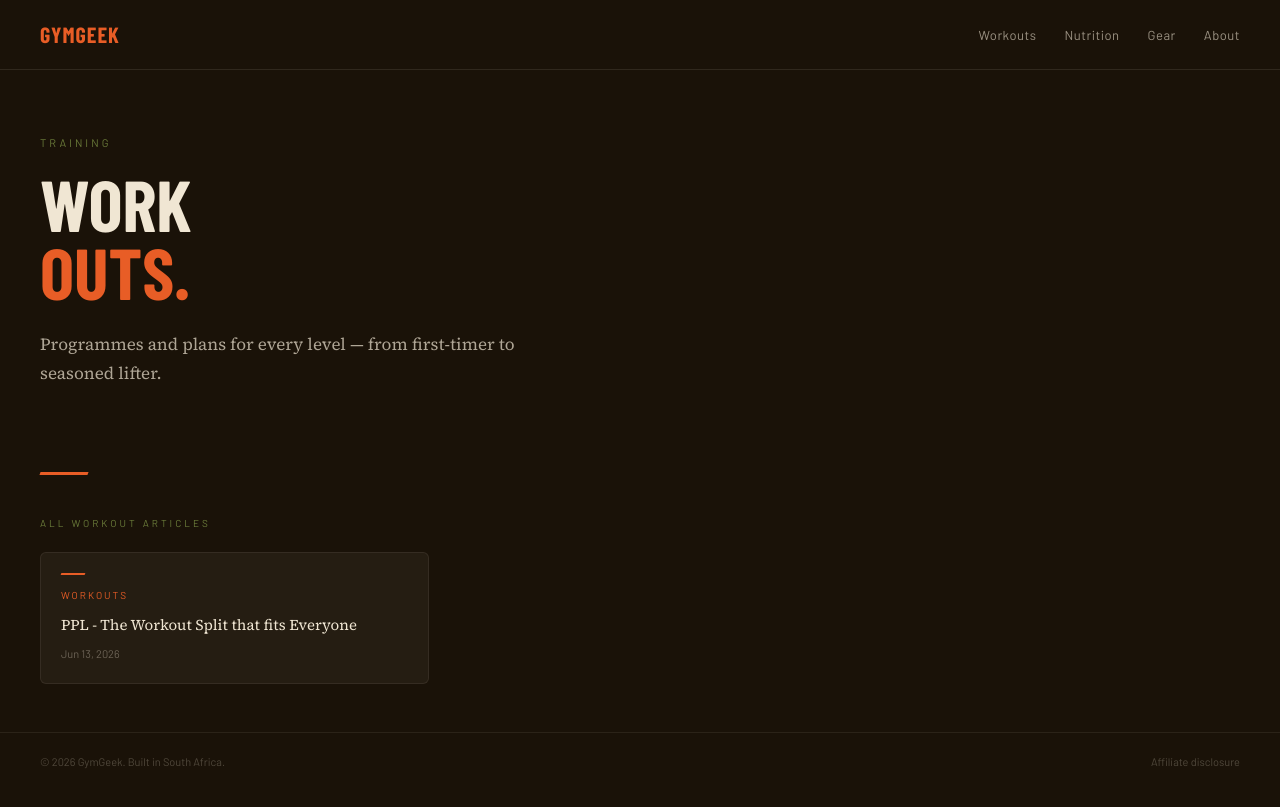
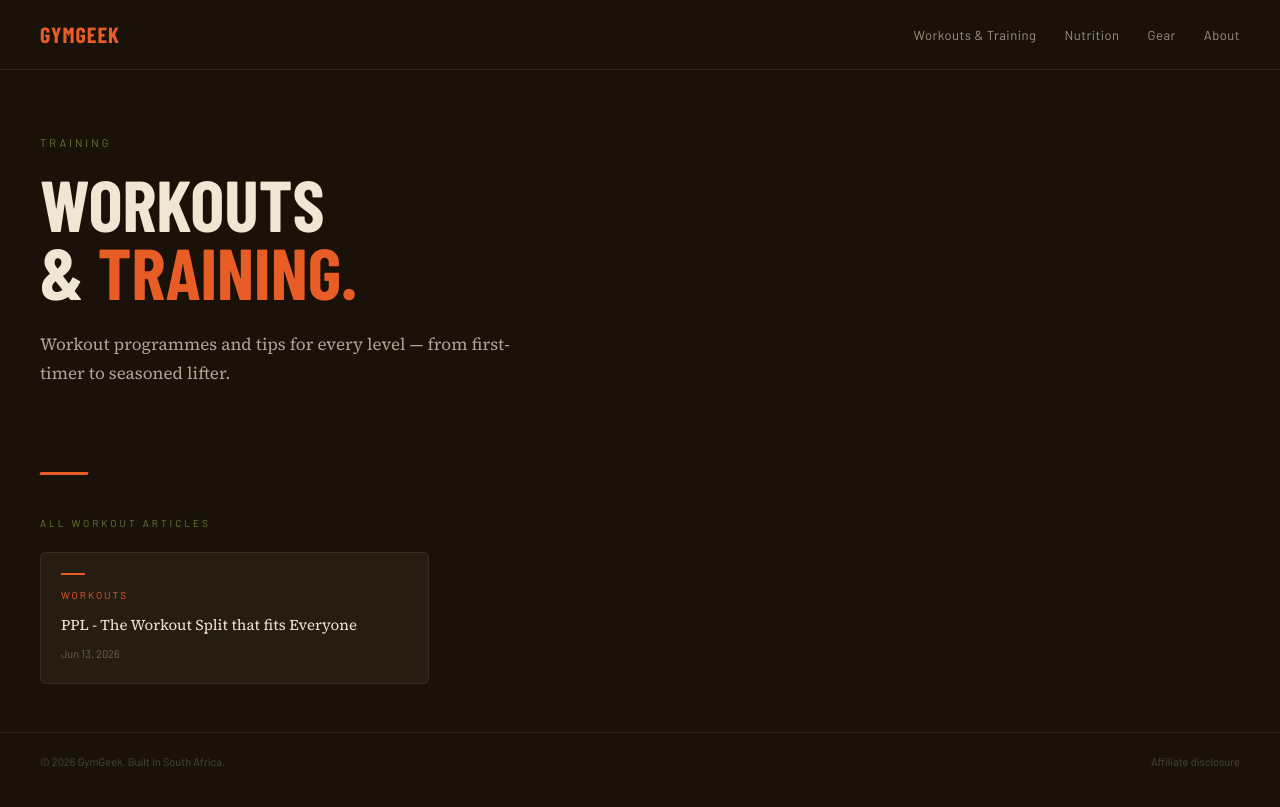
Before and after one commit to Viddy-8112/gymgeek, a Jekyll site: the page built from workouts/index.html, in a window 1280 px wide. Shown: the top 807 px of the page. Built offline with Jekyll 4.4.1, drawn with Linux system fonts in a browser that asks for light colours; some web fonts are replaced.

Commit message:
Rename workouts category to workouts and training, added new article

```diff
--- a/_layouts/default.html
+++ b/_layouts/default.html
@@ -17,7 +17,7 @@
   <nav class="site-nav">
     <a href="{{ '/' | relative_url }}" class="site-logo">GymGeek</a>
     <div class="nav-links">
-      <a href="{{ '/workouts/' | relative_url }}">Workouts</a>
+      <a href="{{ '/workouts/' | relative_url }}">Workouts & Training</a>
       <a href="{{ '/nutrition/' | relative_url }}">Nutrition</a>
       <a href="{{ '/gear/' | relative_url }}">Gear</a>
       <a href="{{ '/about/' | relative_url }}">About</a>
--- a/workouts/index.html
+++ b/workouts/index.html
@@ -5,8 +5,8 @@ title: Workouts
 
 <div class="hero">
   <div class="hero-eyebrow">Training</div>
-  <h1 class="hero-headline">Work<br><em>outs.</em></h1>
-  <p class="hero-sub">Programmes and plans for every level — from first-timer to seasoned lifter.</p>
+  <h1 class="hero-headline">Workouts<br>& <em>Training.</em></h1>
+  <p class="hero-sub">Workout programmes and tips for every level — from first-timer to seasoned lifter.</p>
 </div>
 
 <div class="slash-divider"></div>
```
Also changed, not shown: _posts/2026-05-15-5ways-maximize-strength.md (added).
